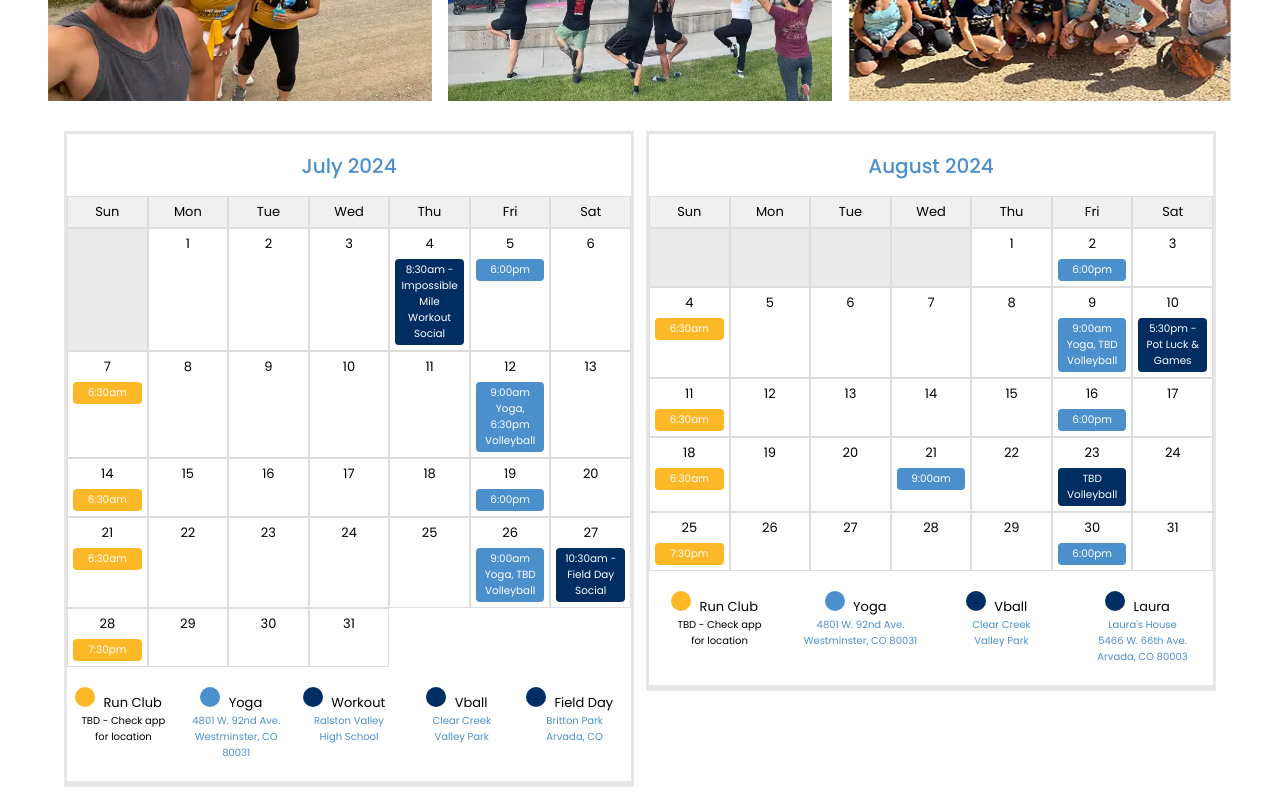
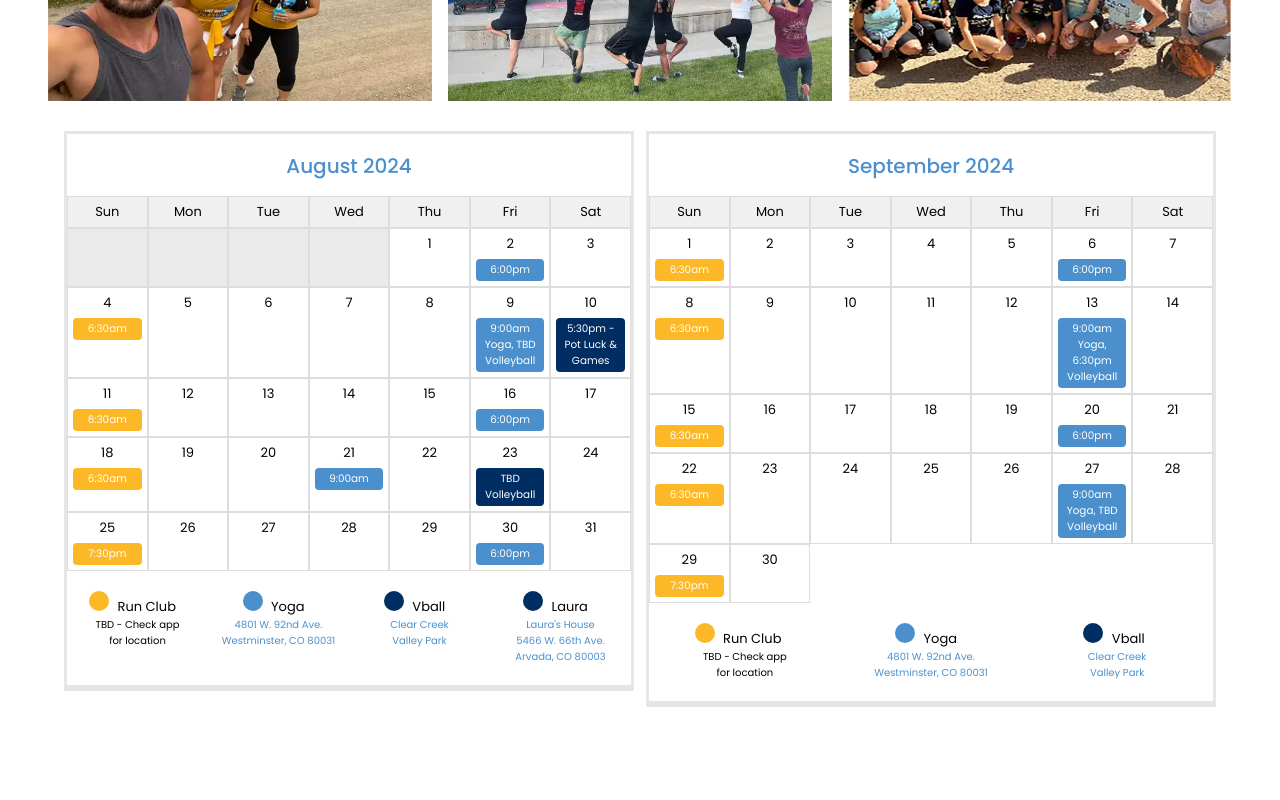
Before and after one commit to jpeazy22/onebody, a React (Create React App) app: page / in a window 1280 px wide. Shown: the part 4440-5240 px from the top of the page. Built offline with nearby package versions, Linux system fonts and the light colour scheme.

Commit message:
added sept calendar

```diff
--- a/src/App.css
+++ b/src/App.css
@@ -516,9 +516,9 @@ section.eventCalendar {
     width: 25%;
     font-size: 10px;
 }
-.address span.july {
+.address span.sept {
     display: inline-block;
-    width: 20%;
+    width: 33%;
     font-size: 10px;
     vertical-align: top;
 }
--- a/src/App.js
+++ b/src/App.js
@@ -351,33 +351,30 @@ const Fitness = () => {
         "Laura": "#002d62"
     };
 
-    const july = {
-        "4": [{ activity: "8:30am - Impossible Mile Workout Social", locate: "Workout" }],
-        "5": [{ activity: "6:00pm", locate: "Yoga" }],
-        "7": [{ activity: "6:30am", locate: "Run Club" }],
-        "12": [{ activity: "9:00am Yoga, 6:30pm Volleyball", locate: "Yoga" }],
-        "14": [{ activity: "6:30am", locate: "Run Club" }],
-        "19": [{ activity: "6:00pm", locate: "Yoga" }],
-        "21": [{ activity: "6:30am", locate: "Run Club" }],
-        "26": [{ activity: "9:00am Yoga, TBD Volleyball", locate: "Yoga" }],
-        "27": [{ activity: "10:30am - Field Day Social", locate: "Field Day" }],
-        "28": [{ activity: "7:30pm", locate: "Run Club" }],
+    const sept = {
+        "1": [{ activity: "6:30am", locate: "Run Club" }],
+        "6": [{ activity: "6:00pm", locate: "Yoga" }],
+        "8": [{ activity: "6:30am", locate: "Run Club" }],
+        "13": [{ activity: "9:00am Yoga, 6:30pm Volleyball", locate: "Yoga" }],
+        "15": [{ activity: "6:30am", locate: "Run Club" }],
+        "20": [{ activity: "6:00pm", locate: "Yoga" }],
+        "22": [{ activity: "6:30am", locate: "Run Club" }],
+        "27": [{ activity: "9:00am Yoga, TBD Volleyball", locate: "Yoga" }],
+        "29": [{ activity: "7:30pm", locate: "Run Club" }],
 
             // Add other activities as needed
     };
-    const julyLocations = {
+    const septLocations = {
         "Run Club": "#fdb827",
         "Yoga": "#4b90cd",
-        "Workout": "#002d62",
         "Vball": "#002d62",
-        "Field Day": "#002d62",
     };
 
     const Calendar = () => {
         const days = Array.from({ length: 31 }, (_, i) => i + 1);
         const emptyDays = Array.from({ length: 4 }).fill(null); // June starts on a Wednesday in 2024
-        const julydays = Array.from({ length: 31 }, (_, i) => i + 1);
-        const julyemptyDays = Array.from({ length: 1 }).fill(null); // July starts on a Monday in 2024
+        const septdays = Array.from({ length: 30 }, (_, i) => i + 1);
+        const septemptyDays = Array.from({ length: 0 }).fill(null); // Sept starts on a Sunday in 2024
 
         return (
             <div className="Schedule">
@@ -443,7 +440,7 @@ const Fitness = () => {
                         <img src={ppw2} className="photo2" alt="group photo" />
                     </div>
                 </section>
-                {/* JUNE CALENDAR */}
+                {/* EVENT CALENDAR */}
                 <section className="socialRow">
                     <header className="calendar-header">
                         <h2>Run Club, Yoga & Social Events</h2>
@@ -459,46 +456,6 @@ const Fitness = () => {
                     </div>
                 </section>
                 <section className="eventCalendar">
-                    {/* JULY CALENDAR */}
-                    <div className="calendar">
-                        <header className="calendar-header">
-                            <h2>July 2024</h2>
-                        </header>
-                        <div className="header">
-                            {["Sun", "Mon", "Tue", "Wed", "Thu", "Fri", "Sat"].map(day => (
-                                <div key={day} className="day-header">{day}</div>
-                            ))}
-                        </div>
-                        <div className="days">
-                            {julyemptyDays.map((_, index) => (
-                                <div key={`empty-${index}`} className="daytime empty"></div>
-                            ))}
-                            {julydays.map(day => (
-                                <div key={day} className="daytime">
-                                    {day}
-                                    {july[day]?.map((event, index) => (
-                                        <div key={index} className="activity" style={{ backgroundColor: julyLocations[event.locate] }}>
-                                            {event.activity}
-                                        </div>
-                                    ))}
-                                </div>
-                            ))}
-                        </div>
-                        <div className="key">
-                            {Object.entries(julyLocations).map(([locate, color]) => (
-                                <div key={locate} className="key-item">
-                                    <span className="key-color" style={{ backgroundColor: color }}></span> {locate}
-                                </div>
-                            ))}
-                        </div>
-                        <div className="address">
-                            <span className="july">TBD - Check app<br />for location</span>
-                            <span className="july"><a href="https://maps.app.goo.gl/Jd5vehbUSzeUxq846" target="_blank">4801 W. 92nd Ave.<br />Westminster, CO 80031</a></span>
-                            <span className="july"><a href="https://maps.app.goo.gl/GocfpoJoqeDqibrL8" target="_blank">Ralston Valley<br />High School</a></span>
-                            <span className="july"><a href="https://maps.app.goo.gl/SLwP8WfiyPqT4UNr9" target="_blank">Clear Creek <br />Valley Park</a></span>
-                            <span className="july"><a href="https://maps.app.goo.gl/UHgCoZQHJq2KBGkq9" target="_blank">Britton Park<br />Arvada, CO</a></span>
-                        </div>
-                    </div>
                     {/* August CALENDAR */}
                     <div className="calendar">
                         <header className="calendar-header">
@@ -537,6 +494,44 @@ const Fitness = () => {
                             <span><a href="https://maps.app.goo.gl/SLwP8WfiyPqT4UNr9" target="_blank">Clear Creek <br />Valley Park</a></span>
                             <span><a href="https://maps.app.goo.gl/uMP8ZoRay2cvUrZP7" target="_blank">Laura's House <br />5466 W. 66th Ave.<br />Arvada, CO 80003</a></span>
 
+                        </div>
+                    </div>
+                    {/* SEPT CALENDAR */}
+                    <div className="calendar">
+                        <header className="calendar-header">
+                            <h2>September 2024</h2>
+                        </header>
+                        <div className="header">
+                            {["Sun", "Mon", "Tue", "Wed", "Thu", "Fri", "Sat"].map(day => (
+                                <div key={day} className="day-header">{day}</div>
+                            ))}
+                        </div>
+                        <div className="days">
+                            {septemptyDays.map((_, index) => (
+                                <div key={`empty-${index}`} className="daytime empty"></div>
+                            ))}
+                            {septdays.map(day => (
+                                <div key={day} className="daytime">
+                                    {day}
+                                    {sept[day]?.map((event, index) => (
+                                        <div key={index} className="activity" style={{ backgroundColor: septLocations[event.locate] }}>
+                                            {event.activity}
+                                        </div>
+                                    ))}
+                                </div>
+                            ))}
+                        </div>
+                        <div className="key">
+                            {Object.entries(septLocations).map(([locate, color]) => (
+                                <div key={locate} className="key-item">
+                                    <span className="key-color" style={{ backgroundColor: color }}></span> {locate}
+                                </div>
+                            ))}
+                        </div>
+                        <div className="address">
+                            <span className="sept">TBD - Check app<br />for location</span>
+                            <span className="sept"><a href="https://maps.app.goo.gl/Jd5vehbUSzeUxq846" target="_blank">4801 W. 92nd Ave.<br />Westminster, CO 80031</a></span>
+                            <span className="sept"><a href="https://maps.app.goo.gl/SLwP8WfiyPqT4UNr9" target="_blank">Clear Creek <br />Valley Park</a></span>
                         </div>
                     </div>
                 </section>
```
